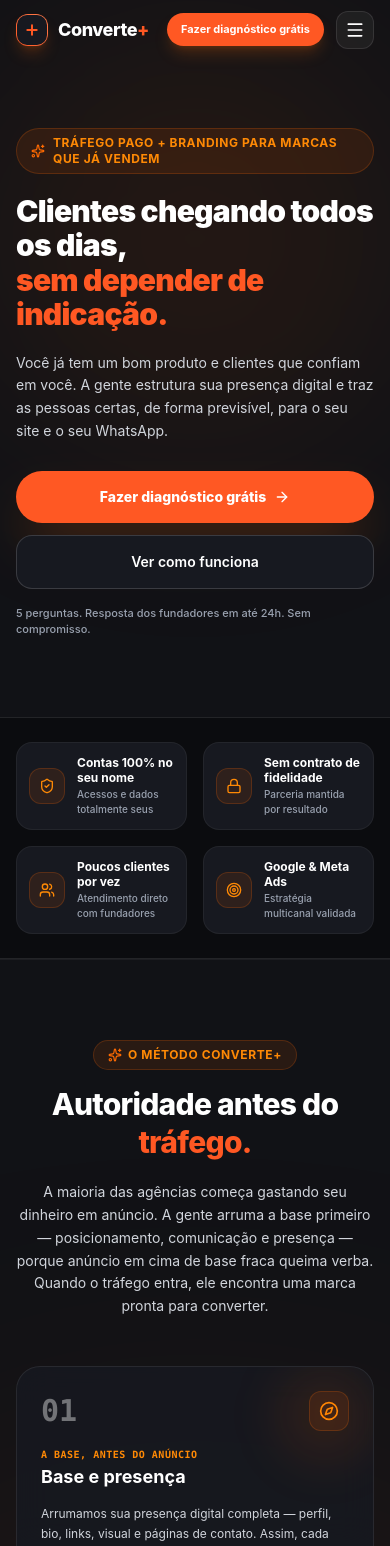
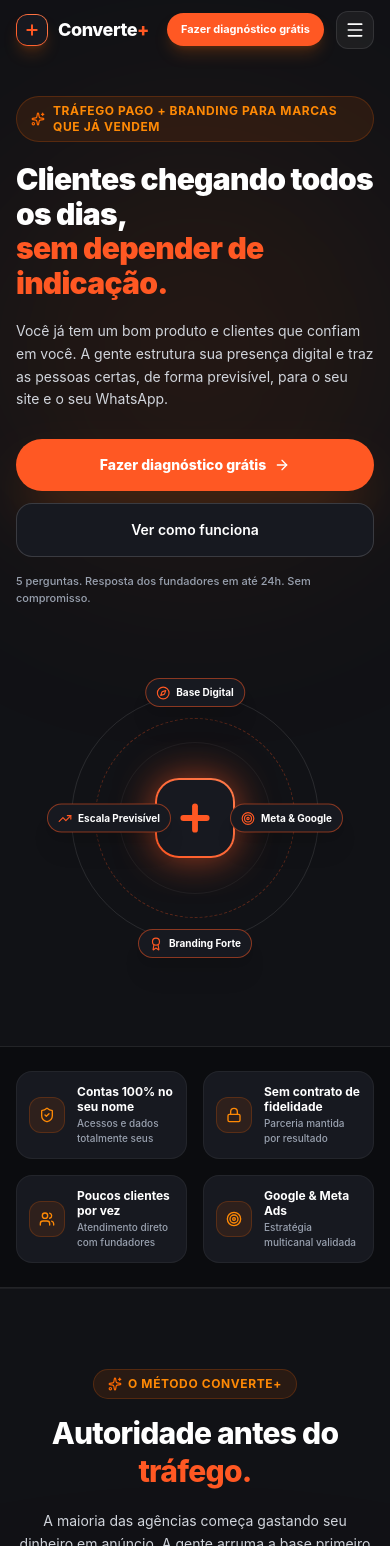
Before and after one commit to Poneyzada/Agencia-Converte-Lp, a React (Vite) app: page / in a window 390 px wide. Shown: the top 1546 px of the page. Built offline with nearby package versions, Linux system fonts and the light colour scheme.

Commit message:
Include 3D circular orbit on both Mobile and Desktop with responsive scaling and zero horizontal overflow

```diff
--- a/src/components/HeroSection.jsx
+++ b/src/components/HeroSection.jsx
@@ -3,17 +3,17 @@ import { ArrowRight, Plus, Compass, Target, Award, TrendingUp, Sparkles } from '
 
 export default function HeroSection({ onOpenICP }) {
   return (
-    <section className="relative min-h-[85vh] lg:min-h-screen flex items-center justify-center pt-24 pb-12 lg:py-32 bg-[#111216]">
+    <section className="relative min-h-[85vh] lg:min-h-screen flex items-center justify-center pt-24 pb-16 lg:py-32 bg-[#111216] overflow-x-hidden">
 
       {/* Background Subtle Radial Glow */}
       <div className="absolute top-1/3 left-1/2 -translate-x-1/2 lg:left-1/3 -translate-y-1/2 w-[24rem] sm:w-[35rem] lg:w-[45rem] h-[24rem] sm:h-[35rem] lg:h-[45rem] bg-orange-500/10 rounded-full blur-[120px] lg:blur-[180px] pointer-events-none" />
 
       <div className="max-w-7xl mx-auto px-4 sm:px-6 lg:px-8 relative z-10 w-full">
 
-        {/* Grid: Clean Vertical Flow on Mobile, 60/40 on Desktop */}
-        <div className="grid grid-cols-1 lg:grid-cols-12 gap-10 lg:gap-8 items-center">
+        {/* Responsive Layout: Vertical on Mobile, 60/40 Grid on Desktop */}
+        <div className="grid grid-cols-1 lg:grid-cols-12 gap-12 lg:gap-8 items-center">
 
-          {/* Main Hero Copy (100% width on Mobile, 60% on Desktop) */}
+          {/* Main Hero Copy (100% on Mobile, 60% on Desktop) */}
           <div className="lg:col-span-7 space-y-5 sm:space-y-6 text-left">
 
             {/* Eyebrow */}
@@ -33,7 +33,7 @@ export default function HeroSection({ onOpenICP }) {
               Você já tem um bom produto e clientes que confiam em você. A gente estrutura sua presença digital e traz as pessoas certas, de forma previsível, para o seu site e o seu WhatsApp.
             </p>
 
-            {/* Action Buttons (Mobile: Largura total | Desktop: Horizontal) */}
+            {/* Action Buttons */}
             <div className="pt-2 space-y-3">
               <div className="flex flex-col sm:flex-row items-stretch sm:items-center gap-3">
                 <button
@@ -60,47 +60,48 @@ export default function HeroSection({ onOpenICP }) {
 
           </div>
 
-          {/* Right Column: 3D Orbit Graphic (DESKTOP ONLY - Exibido apenas em telas grandes >= 1024px, omitido no mobile conforme o briefing) */}
-          <div className="hidden lg:flex lg:col-span-5 items-center justify-center relative py-6">
+          {/* Right Column: 3D Orbit Graphic ("A Rodinha") - VISÍVEL NO MOBILE E NO DESKTOP */}
+          <div className="lg:col-span-5 flex items-center justify-center relative py-6 sm:py-8">
 
-            <div className="relative w-[420px] h-[420px] flex items-center justify-center select-none">
+            {/* Orbit Container perfeitamente escalado e centralizado no Mobile e Desktop */}
+            <div className="relative w-[280px] h-[280px] sm:w-[360px] sm:h-[360px] md:w-[400px] md:h-[400px] flex items-center justify-center select-none">
 
-              {/* Concentric Orbit Rings */}
-              <div className="absolute inset-6 rounded-full border border-white/10" />
-              <div className="absolute inset-16 rounded-full border border-dashed border-[#ff5823]/30 animate-spin-slow motion-reduce:animate-none" />
-              <div className="absolute inset-26 rounded-full border border-white/5" />
+              {/* Anéis Concêntricos da Rodinha */}
+              <div className="absolute inset-4 rounded-full border border-white/10" />
+              <div className="absolute inset-10 sm:inset-12 rounded-full border border-dashed border-[#ff5823]/30 animate-spin-slow motion-reduce:animate-none" />
+              <div className="absolute inset-16 sm:inset-20 rounded-full border border-white/5" />
 
-              {/* Center Glow Badge */}
-              <div className="relative z-20 w-28 h-28 rounded-3xl bg-gradient-to-tr from-[#ff5823] to-[#ff7a4a] p-[2px] shadow-[0_0_60px_rgba(255,88,35,0.45)] animate-pulse-glow">
+              {/* Símbolo Central '+' Iluminado */}
+              <div className="relative z-20 w-20 h-20 sm:w-28 sm:h-28 rounded-3xl bg-gradient-to-tr from-[#ff5823] to-[#ff7a4a] p-[2px] shadow-[0_0_50px_rgba(255,88,35,0.4)] animate-pulse-glow">
                 <div className="w-full h-full bg-[#171920] rounded-[22px] flex items-center justify-center">
-                  <Plus className="w-12 h-12 text-[#ff5823] stroke-[3.5]" />
+                  <Plus className="w-10 h-10 sm:w-12 sm:h-12 text-[#ff5823] stroke-[3.5]" />
                 </div>
               </div>
 
-              {/* Orbiting Satellite Badges */}
+              {/* 4 Satélites Orbitais da Rodinha */}
               <div className="absolute inset-0 z-30 pointer-events-none">
 
-                {/* Node 1: Top (Base Digital) */}
-                <div className="absolute top-2 left-1/2 -translate-x-1/2 p-2.5 px-3.5 rounded-2xl bg-[#171920] border border-[#ff5823]/50 shadow-xl flex items-center gap-2 text-xs font-bold text-white whitespace-nowrap">
-                  <Compass className="w-4 h-4 text-[#ff5823]" />
+                {/* Satélite Top (Base Digital) */}
+                <div className="absolute top-0 left-1/2 -translate-x-1/2 p-1.5 sm:p-2.5 px-2.5 sm:px-3.5 rounded-2xl bg-[#171920] border border-[#ff5823]/50 shadow-xl flex items-center gap-1.5 sm:gap-2 text-[10px] sm:text-xs font-bold text-white whitespace-nowrap">
+                  <Compass className="w-3.5 h-3.5 text-[#ff5823]" />
                   <span>Base Digital</span>
                 </div>
 
-                {/* Node 2: Right (Meta & Google Ads) */}
-                <div className="absolute top-1/2 -right-4 -translate-y-1/2 p-2.5 px-3.5 rounded-2xl bg-[#171920] border border-[#ff5823]/50 shadow-xl flex items-center gap-2 text-xs font-bold text-white whitespace-nowrap">
-                  <Target className="w-4 h-4 text-[#ff5823]" />
-                  <span>Meta & Google Ads</span>
+                {/* Satélite Right (Meta & Google Ads) */}
+                <div className="absolute top-1/2 -right-2 sm:-right-4 -translate-y-1/2 p-1.5 sm:p-2.5 px-2.5 sm:px-3.5 rounded-2xl bg-[#171920] border border-[#ff5823]/50 shadow-xl flex items-center gap-1.5 sm:gap-2 text-[10px] sm:text-xs font-bold text-white whitespace-nowrap">
+                  <Target className="w-3.5 h-3.5 text-[#ff5823]" />
+                  <span>Meta & Google</span>
                 </div>
 
-                {/* Node 3: Bottom (Branding Forte) */}
-                <div className="absolute bottom-2 left-1/2 -translate-x-1/2 p-2.5 px-3.5 rounded-2xl bg-[#171920] border border-[#ff5823]/50 shadow-xl flex items-center gap-2 text-xs font-bold text-white whitespace-nowrap">
-                  <Award className="w-4 h-4 text-[#ff5823]" />
+                {/* Satélite Bottom (Branding Forte) */}
+                <div className="absolute bottom-0 left-1/2 -translate-x-1/2 p-1.5 sm:p-2.5 px-2.5 sm:px-3.5 rounded-2xl bg-[#171920] border border-[#ff5823]/50 shadow-xl flex items-center gap-1.5 sm:gap-2 text-[10px] sm:text-xs font-bold text-white whitespace-nowrap">
+                  <Award className="w-3.5 h-3.5 text-[#ff5823]" />
                   <span>Branding Forte</span>
                 </div>
 
-                {/* Node 4: Left (Escala Previsível) */}
-                <div className="absolute top-1/2 -left-4 -translate-y-1/2 p-2.5 px-3.5 rounded-2xl bg-[#171920] border border-[#ff5823]/50 shadow-xl flex items-center gap-2 text-xs font-bold text-white whitespace-nowrap">
-                  <TrendingUp className="w-4 h-4 text-[#ff5823]" />
+                {/* Satélite Left (Escala Previsível) */}
+                <div className="absolute top-1/2 -left-2 sm:-left-4 -translate-y-1/2 p-1.5 sm:p-2.5 px-2.5 sm:px-3.5 rounded-2xl bg-[#171920] border border-[#ff5823]/50 shadow-xl flex items-center gap-1.5 sm:gap-2 text-[10px] sm:text-xs font-bold text-white whitespace-nowrap">
+                  <TrendingUp className="w-3.5 h-3.5 text-[#ff5823]" />
                   <span>Escala Previsível</span>
                 </div>
 
```
